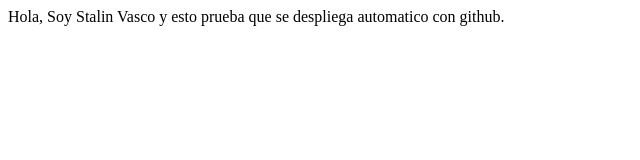
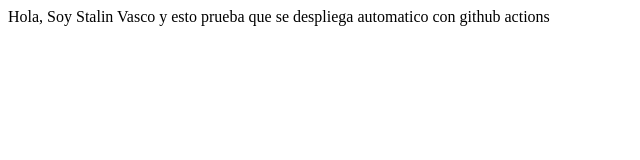
Before and after one commit to stalindavdvas/TareaYml, a plain HTML site: page index.html in a window 1280 px wide. Shown: the full height of the page, 0-640 px from the left. Drawn offline with Linux system fonts and the light colour scheme.

Commit message:
feat: :art: change for test

```diff
--- a/index.html
+++ b/index.html
@@ -6,6 +6,6 @@
     <title>Document</title>
 </head>
 <body>
-    Hola, Soy Stalin Vasco y esto prueba que se despliega automatico con github.
+    Hola, Soy Stalin Vasco y esto prueba que se despliega automatico con github actions
 </body>
 </html>
```
